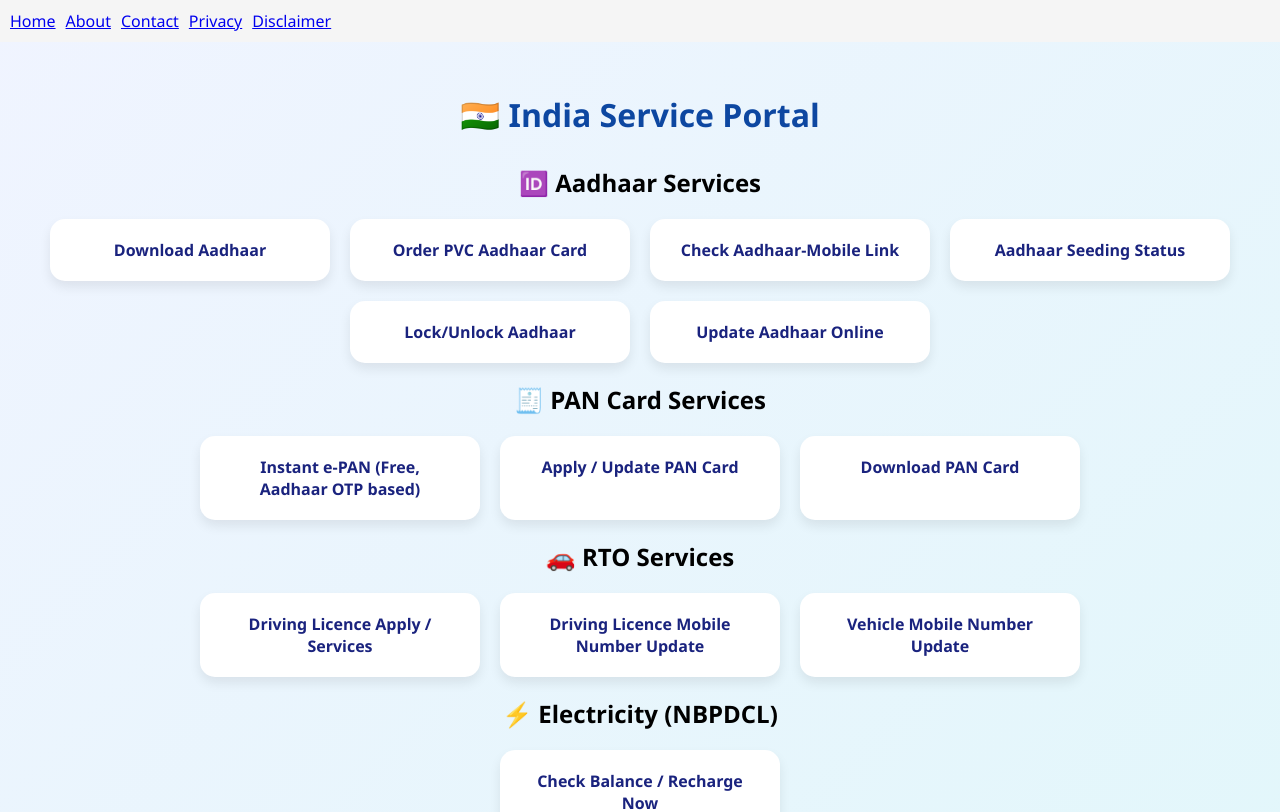
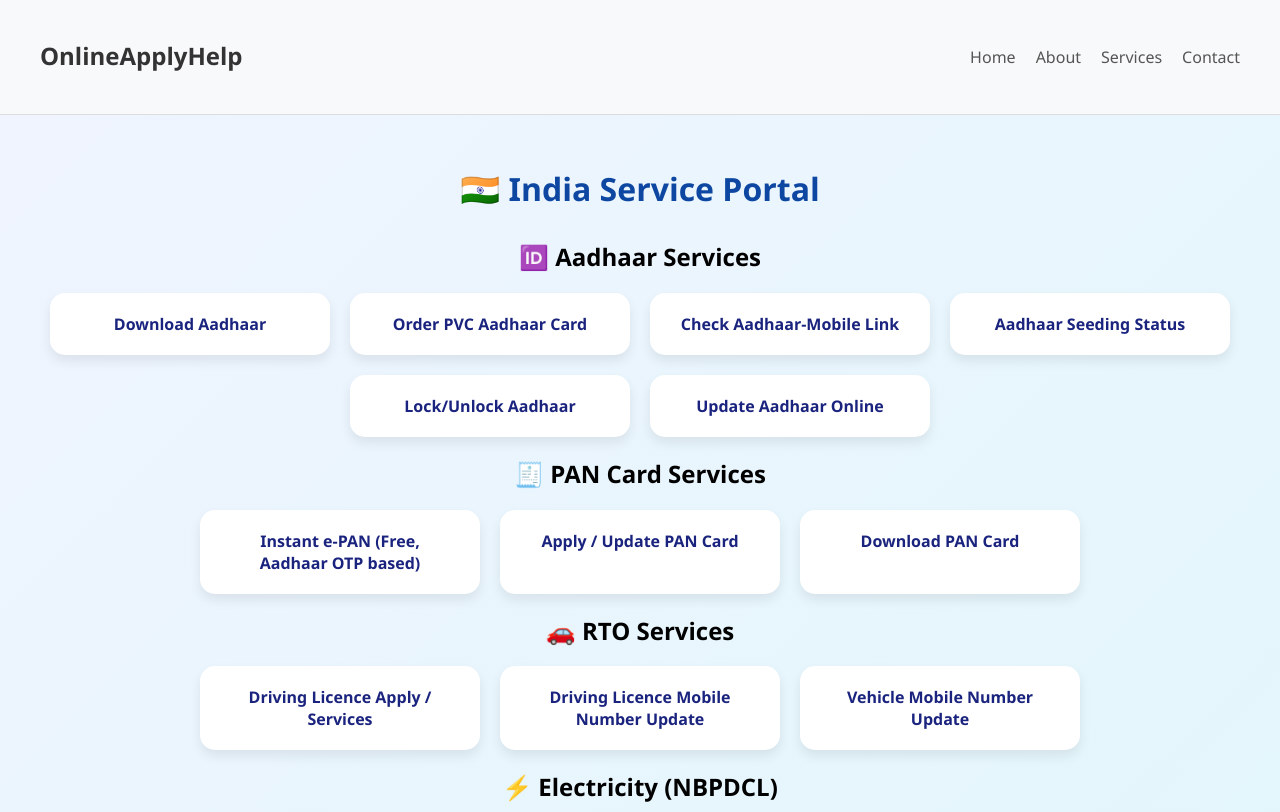
Before and after one commit to tgbot23/india-service-portal, a React (Create React App) app in the folder frontend/: page / in a window 1280 px wide. Shown: the top 812 px of the page. Built offline with nearby package versions, Linux system fonts and the light colour scheme.

Commit message:
Update App.js

```diff
--- a/frontend/src/App.js
+++ b/frontend/src/App.js
@@ -1,8 +1,10 @@
+// src/App.js
 import './App.css';
 import React from 'react';
-import { BrowserRouter as Router, Routes, Route, Link } from 'react-router-dom';
+import { BrowserRouter as Router, Routes, Route } from 'react-router-dom';
 
-// Import new pages (you must create these in src/pages/)
+import Header from './components/Header';
+
 import About from './pages/About';
 import Contact from './pages/Contact';
 import PrivacyPolicy from './pages/PrivacyPolicy';
@@ -91,14 +93,7 @@
 function App() {
   return (
     <Router>
-      {/* Optional: Navbar */}
-      <nav style={{ padding: '10px', background: '#f5f5f5' }}>
-        <Link to="/" style={{ marginRight: '10px' }}>Home</Link>
-        <Link to="/about" style={{ marginRight: '10px' }}>About</Link>
-        <Link to="/contact" style={{ marginRight: '10px' }}>Contact</Link>
-        <Link to="/privacy-policy" style={{ marginRight: '10px' }}>Privacy</Link>
-        <Link to="/disclaimer" style={{ marginRight: '10px' }}>Disclaimer</Link>
-      </nav>
+      <Header />
 
       <Routes>
         <Route path="/" element={<Home />} />
```
